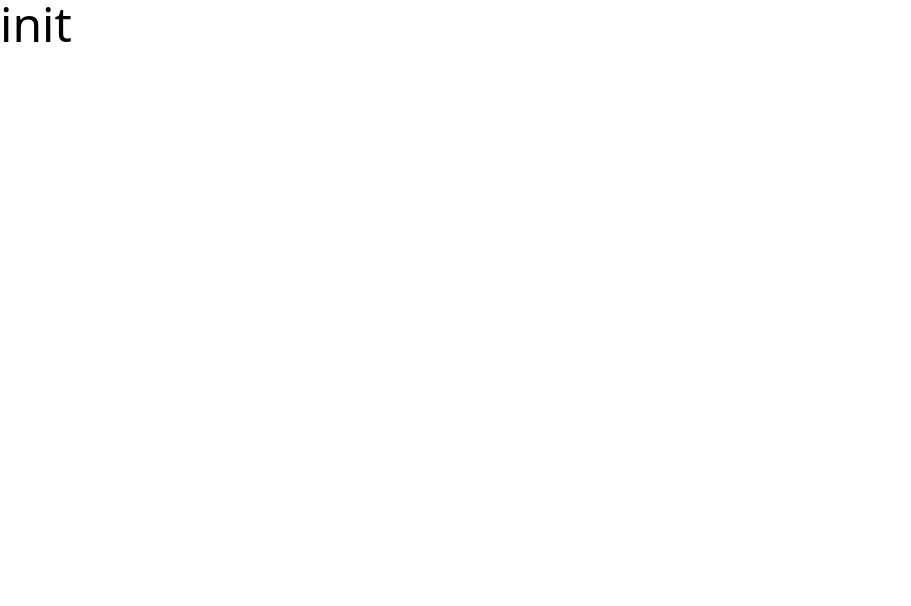
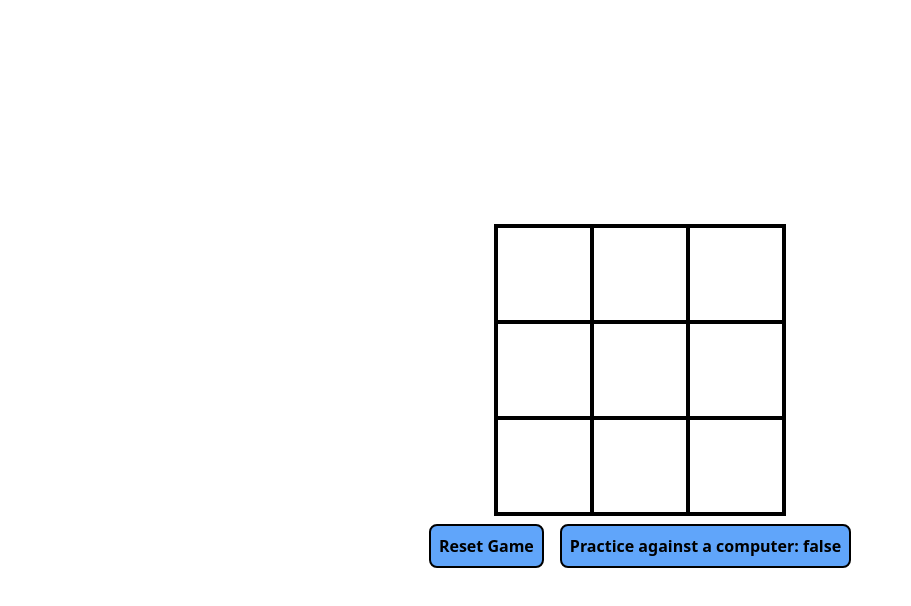
Before and after one commit to weedenrj/tictactoe, a Next.js app in the folder game/: page / in a window 1280 px wide. Shown: the top 606 px of the page, without its empty margins (0-911 px from the left). Built offline with nearby package versions, Linux system fonts and the light colour scheme.

Commit message:
30 minute version done

```diff
--- a/game/next.config.js
+++ b/game/next.config.js
@@ -18,5 +18,5 @@ module.exports = {
     formats: ['image/webp']
   },
   reactStrictMode: true,
-  swcMinify: true,
+  swcMinify: false,
 }
--- a/game/pages/index.tsx
+++ b/game/pages/index.tsx
@@ -1,12 +1,100 @@
-import type { NextPage } from 'next'
-import Head from 'next/head'
-import Image from 'next/image'
+import type { NextPage } from "next";
+import Head from "next/head";
+import Image from "next/image";
+import { useState, useEffect } from "react";
+
+/**
+ * @author Rob Weeden
+ * @date 7/14/2022
+ * @brief A Tic-Tact-Toe game build with NextJS, TailwindCSS, Typescript and including preact.
+ *        This is typically what I install in every project.
+ *
+ * ! 30 minute version - game is clickable but not winable
+ *
+ * @returns The full game in a web page
+ */
+const Home: NextPage = () => {
+  const [board, setBoard] = useState(["", "", "", "", "", "", "", "", ""]);
+  const [xGoes, setXGoes] = useState(true);
+  const [winner, setWinner] = useState("");
+  const [cpuPlayer, setCpuPlayer] = useState(false);
+
+  function playGame(symbol: string, key: number) {
+    let boardCopy = [...board]; // reference variables cost me 3 minutes 🙄
+
+    if (symbol == "") {
+      if (xGoes) {
+        boardCopy[key] = "X";
+        setBoard(boardCopy);
+      } else {
+        boardCopy[key] = "O";
+        setBoard(boardCopy);
+      }
+      setXGoes(!xGoes);
+    }
+    return;
+  }
+
+  useEffect(() => {
+    if (!xGoes && cpuPlayer) {
+      computerTurn();
+      return;
+    }
+  }, [xGoes]);
+
+  function computerTurn() {
+    let num = Math.floor(Math.random() * 9);
+    let boardCopy = [...board];
+    while (boardCopy[num] != "") {
+      num = Math.floor(Math.random() * 9);
+    }
+    console.log(num);
+    boardCopy[num] = "O";
+    setBoard(boardCopy);
+    setXGoes(!xGoes);
+  }
+
+  function reset() {
+    setBoard(["", "", "", "", "", "", "", "", ""]);
+  }
 
 
-const Home: NextPage = () => {
+
   return (
-    <div className='text-5xl'>init</div>
-  )
-}
+    <div className="min-w-screen min-h-screen flex flex-col justify-center items-center">
+      {/* WINNER */}
+      {winner && <div className="text-3xl">{winner} Has Won The Game!</div>}
 
-export default Home
+      {/* BOARD */}
+      <div className="grid grid-cols-3 border-2 border-black">
+        {board.map((symbol, key) => (
+          <button
+            className="w-24 h-24 border-2 border-black text-3xl"
+            onClick={() => playGame(symbol, key)}
+            key={key}
+          >
+            {symbol}
+          </button>
+        ))}
+      </div>
+
+      {/* OTHER STUFF */}
+      <div className="flex">
+        <button className="btns" onClick={() => reset()}>
+          Reset Game
+        </button>
+        <button
+          className="btns"
+          onClick={() => {
+            setCpuPlayer(!cpuPlayer);
+            reset();
+          }}
+        >
+          Practice against a computer: {String(cpuPlayer)}
+        </button>
+      </div>
+    </div>
+  );
+};
+
+export default Home;
--- a/game/styles/globals.css
+++ b/game/styles/globals.css
@@ -1,3 +1,7 @@
 @tailwind base;
 @tailwind components;
 @tailwind utilities;
+
+.btns{
+@apply border-2 rounded-lg m-2 p-2 bg-blue-400 border-black font-bold;
+}
```
Also changed, not shown: 1 other file (tests, documents, lock files or other folders).
